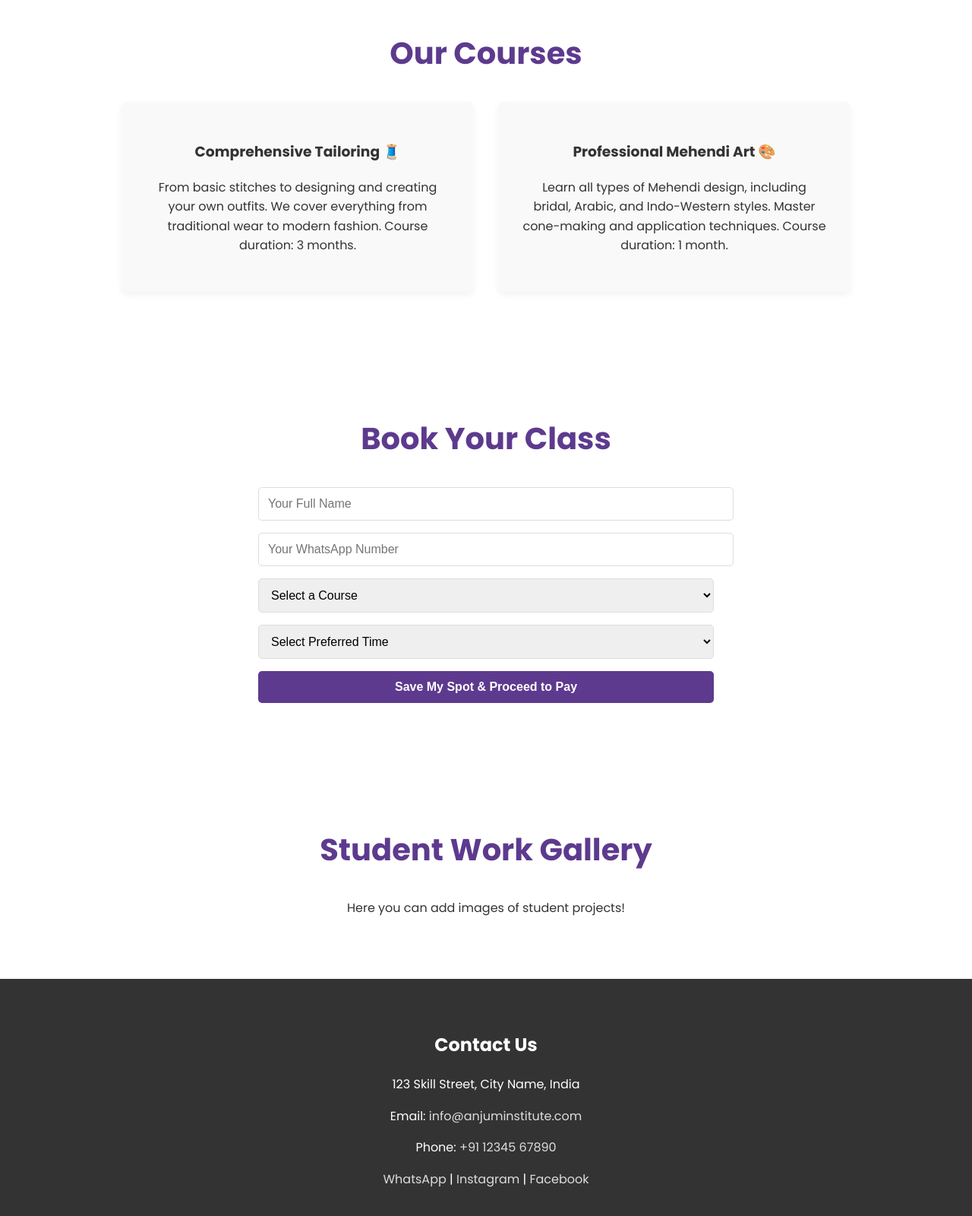
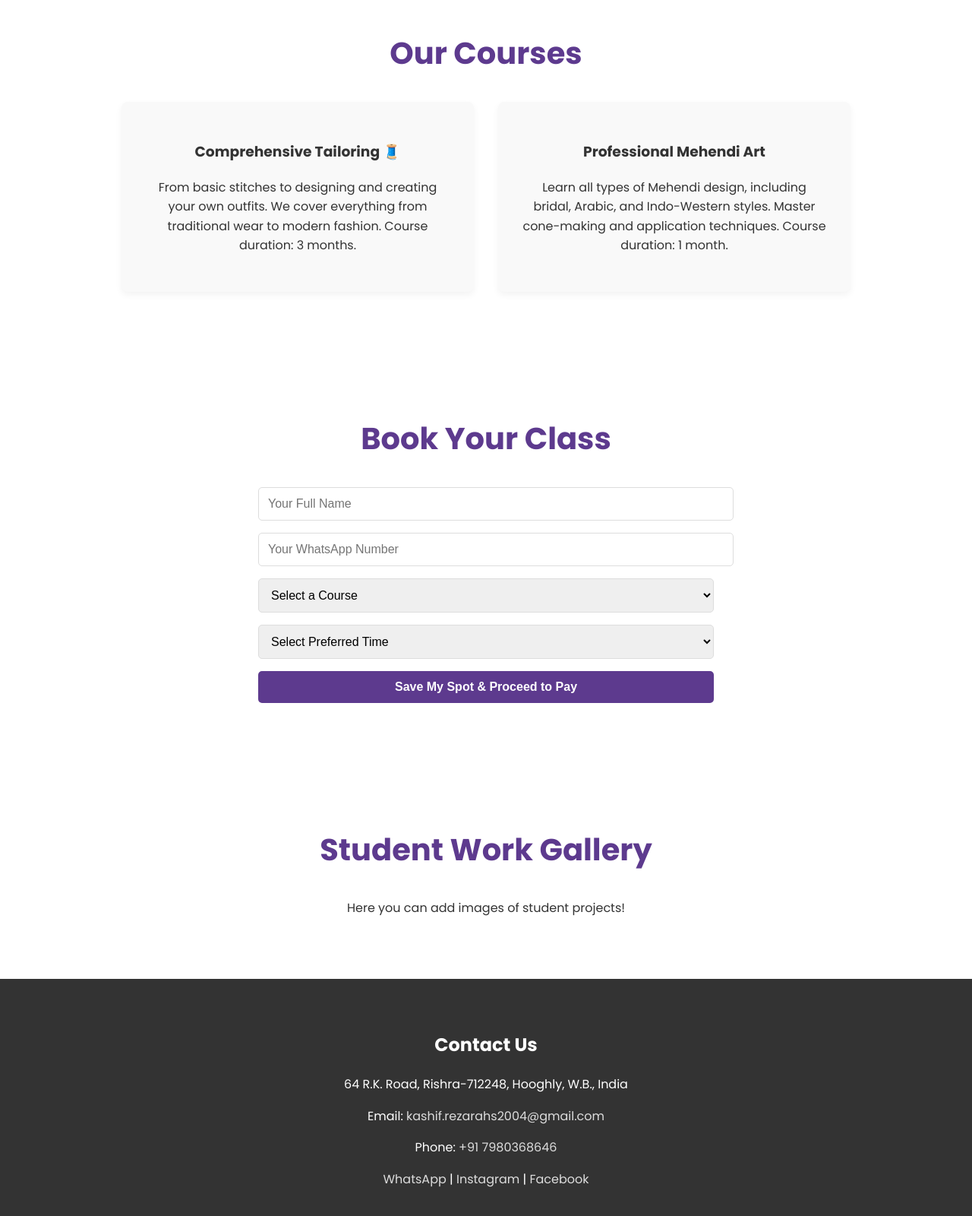
Before and after one commit to kashifreza11/anjum-institute-website, a plain HTML site: page index.html in a window 1280 px wide. Shown: the part 953-2553 px from the top of the page at 76% size. Drawn offline with Linux system fonts and the light colour scheme.

Commit message:
Add files via upload

```diff
--- a/index.html
+++ b/index.html
@@ -45,7 +45,7 @@
                     <p>From basic stitches to designing and creating your own outfits. We cover everything from traditional wear to modern fashion. Course duration: 3 months.</p>
                 </div>
                 <div class="course-card">
-                    <h3>Professional Mehendi Art 🎨</h3>
+                    <h3>Professional Mehendi Art </h3>
                     <p>Learn all types of Mehendi design, including bridal, Arabic, and Indo-Western styles. Master cone-making and application techniques. Course duration: 1 month.</p>
                 </div>
             </div>
@@ -82,12 +82,12 @@
 
     <footer id="contact">
         <h2>Contact Us</h2>
-        <p>123 Skill Street, City Name, India</p>
-        <p>Email: <a href="mailto:info@anjuminstitute.com">info@anjuminstitute.com</a></p>
-        <p>Phone: <a href="tel:+911234567890">+91 12345 67890</a></p>
+        <p>64 R.K. Road, Rishra-712248, Hooghly, W.B., India</p>
+        <p>Email: <a href="mailto:kashif.rezarahhs2004@gmail.com">kashif.rezarahs2004@gmail.com</a></p>
+        <p>Phone: <a href="tel:+91 7980368646">+91 7980368646</a></p>
         <div class="social-links">
-            <a href="#">WhatsApp</a> |
-            <a href="#">Instagram</a> |
+            <a href="">WhatsApp</a> |
+            <a href="https://www.instagram.com/anjum_institute/">Instagram</a> |
             <a href="#">Facebook</a>
         </div>
         </footer>
```
